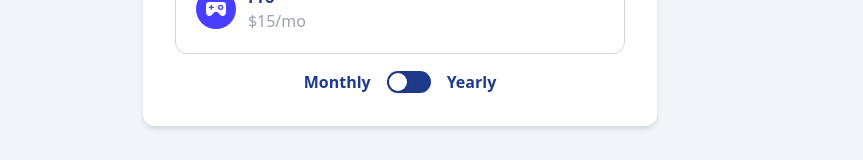
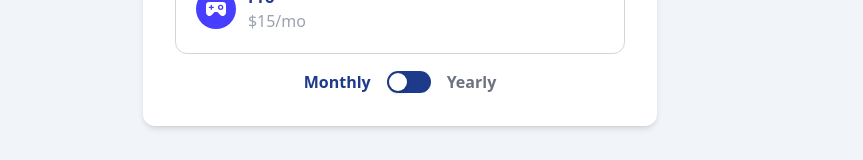
Before and after one commit to petark7/multi-step-form-main, a React (Vite) app: page / in a window 1280 px wide. Shown: the part 525-685 px from the top of the page, without its empty margins (0-863 px from the left). Built offline with nearby package versions, Linux system fonts and the light colour scheme.

Commit message:
Select period monthly/yearly active color
Change active color of monthly/yearly text depending on what is active.

```diff
--- a/src/components/selectPlan.jsx
+++ b/src/components/selectPlan.jsx
@@ -8,11 +8,11 @@ import SelectButton from './ui/selectButton.jsx';
 
 const SelectPlan = () => {
 	const [selectedPlan, setSelectedPlan] = useState('arcade');
-	const [paymentPeriod, setPaymentPeriod] = useState('monthly');
+	const [selectedPaymentPeriod, setSelectedPaymentPeriod] = useState('monthly');
 
 	const blue900 = '#1e3a8a';
 	const onPaymentPeriodSwitch = checked => {
-		setPaymentPeriod(checked ? 'yearly' : 'monthly');
+		setSelectedPaymentPeriod(checked ? 'yearly' : 'monthly');
 	};
 
 	return (
@@ -49,14 +49,24 @@ const SelectPlan = () => {
 			/>
 
 			<div className='flex gap-4 justify-center items-center'>
-				<h4 className='font-bold text-blue-900'>Monthly</h4>
+				<h4 className={`font-bold ${selectedPaymentPeriod === 'monthly'
+					? 'text-blue-900'
+					: 'text-gray-500'}`}
+				>
+                    Monthly
+				</h4>
 				<Switch
-					checked={paymentPeriod === 'yearly'}
+					checked={selectedPaymentPeriod === 'yearly'}
 					onChange={onPaymentPeriodSwitch}
 					className='bg-blue-900'
 					style={{backgroundColor: blue900}}
 				/>
-				<h4 className='font-bold text-blue-900'>Yearly</h4>
+				<h4 className={`font-bold ${selectedPaymentPeriod === 'yearly'
+					? 'text-blue-900'
+					: 'text-gray-500'}`}
+				>
+                    Yearly
+				</h4>
 			</div>
 		</>
 
```
